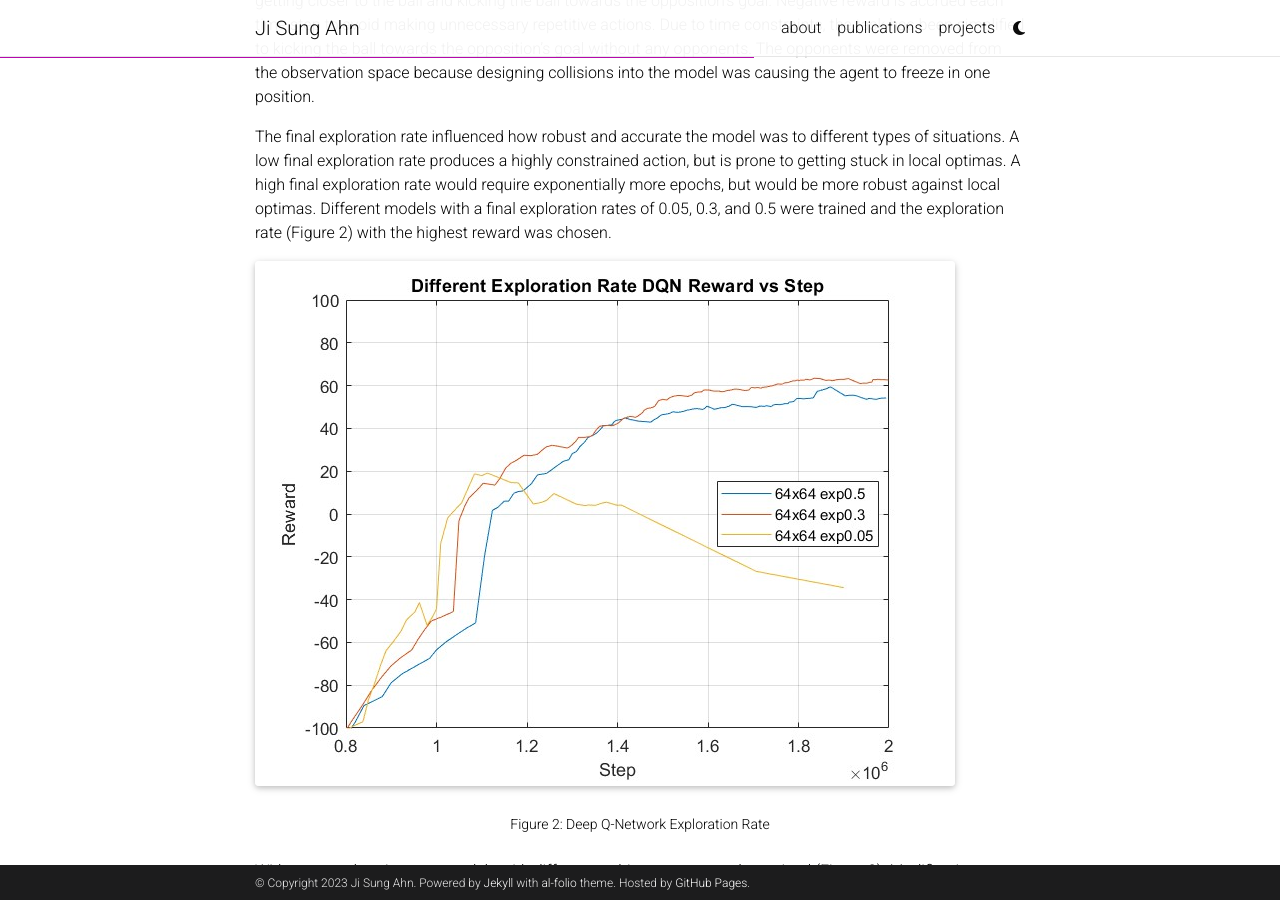
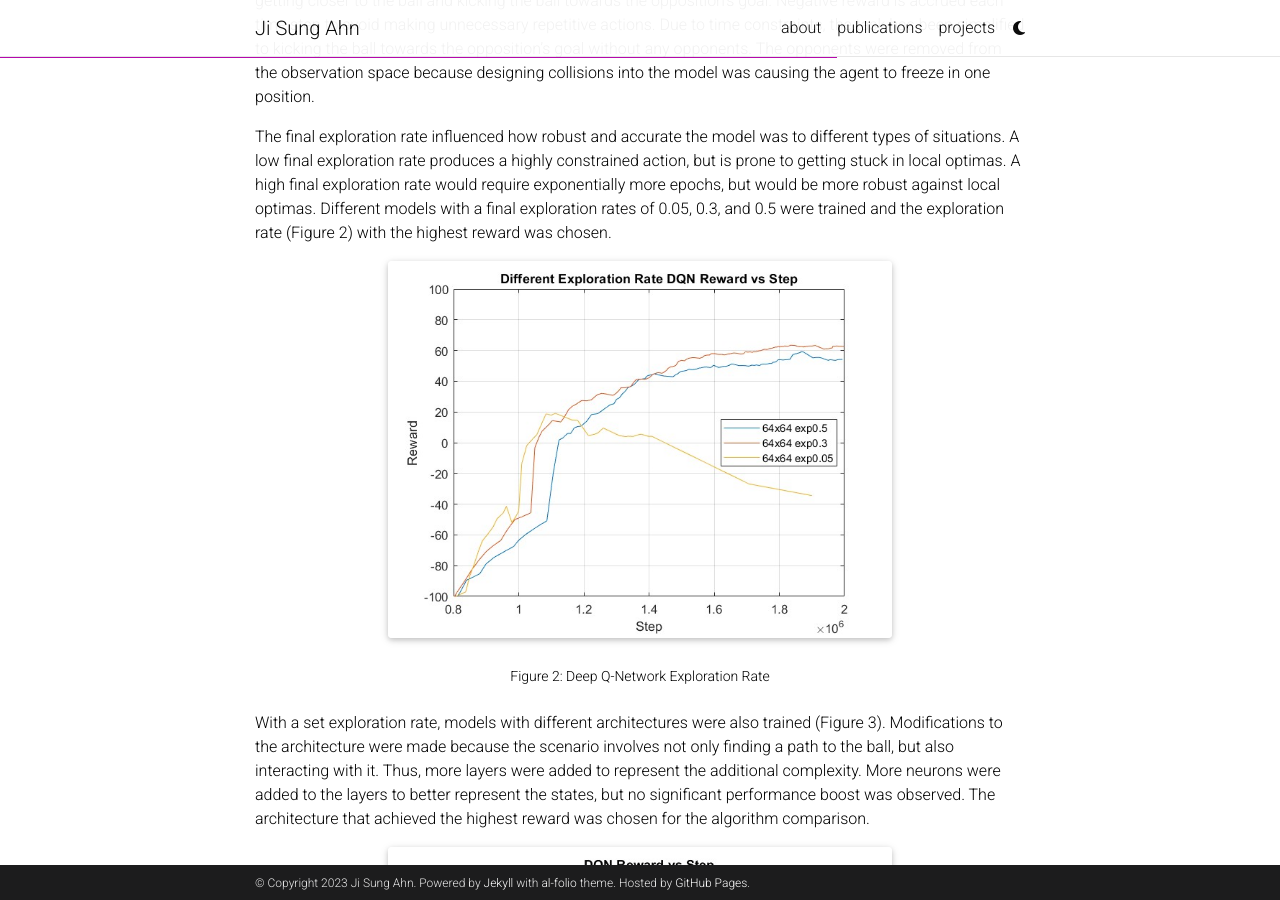
Before and after one commit to jisungahn10/jisungahn10.github.io, a Jekyll site: the page built from _projects/deeprl.md, in a window 1280 px wide and 900 px high, scrolled down 1987 px. Built offline with Jekyll 4.4.1, drawn with Linux system fonts in a browser that asks for light colours; full-size pictures stand in for the smaller copies a plugin makes; comment, search, counter and statistics services are not loaded; a style sheet for code colours, icons or effects is not loaded.

Commit message:
updated project deep rl

```diff
--- a/_projects/deeprl.md
+++ b/_projects/deeprl.md
@@ -40,8 +40,12 @@
 The final exploration rate influenced how robust and accurate the model was to different types of situations. A low final exploration rate produces a highly constrained action, but is prone to getting stuck in local optimas. A high final exploration rate would require exponentially more epochs, but would be more robust against local optimas. Different models with a final exploration rates of 0.05, 0.3, and 0.5 were trained and the exploration rate (Figure 2) with the highest reward was chosen.
 
 <div class="row">
-    <div class="col-sm mt-3 mt-md-0">
+    <div class="col-2">
+    </div>
+    <div class="col-8">
         {% include figure.html path="assets/rl/img/DifferentExpDQN.jpg" title="exploration rates" class="img-fluid rounded z-depth-1" %}
+    </div>
+    <div class="col-2">
     </div>
 </div>
 <div class="caption">
@@ -51,8 +55,12 @@
 With a set exploration rate, models with different architectures were also trained (Figure 3). Modifications to the architecture were made because the scenario involves not only finding a path to the ball, but also interacting with it. Thus, more layers were added to represent the additional complexity. More neurons were added to the layers to better represent the states, but no significant performance boost was observed. The architecture that achieved the highest reward was chosen for the algorithm comparison.
 
 <div class="row">
-    <div class="col-sm mt-3 mt-md-0">
+    <div class="col-2">
+    </div>
+    <div class="col-8">
         {% include figure.html path="assets/rl/img/DQN_all.jpg" title="dqn architectures" class="img-fluid rounded z-depth-1" %}
+    </div>
+    <div class="col-2">
     </div>
 </div>
 <div class="caption">
@@ -62,8 +70,12 @@
 The scenario was attempted multiple times by the Q-learning algorithm, DQN, and behavior-based algorithm developed from the game behavior module. The average time and standard deviation of completion time is summarized in the table below.
 
 <div class="row">
-    <div class="col-sm mt-3 mt-md-0">
+    <div class="col-2">
+    </div>
+    <div class="col-8">
         {% include figure.html path="assets/rl/img/comparison_of_algorithms.png" title="comparison of algorithms" class="img-fluid rounded z-depth-1" %}
+    </div>
+    <div class="col-2">
     </div>
 </div>
 
```
